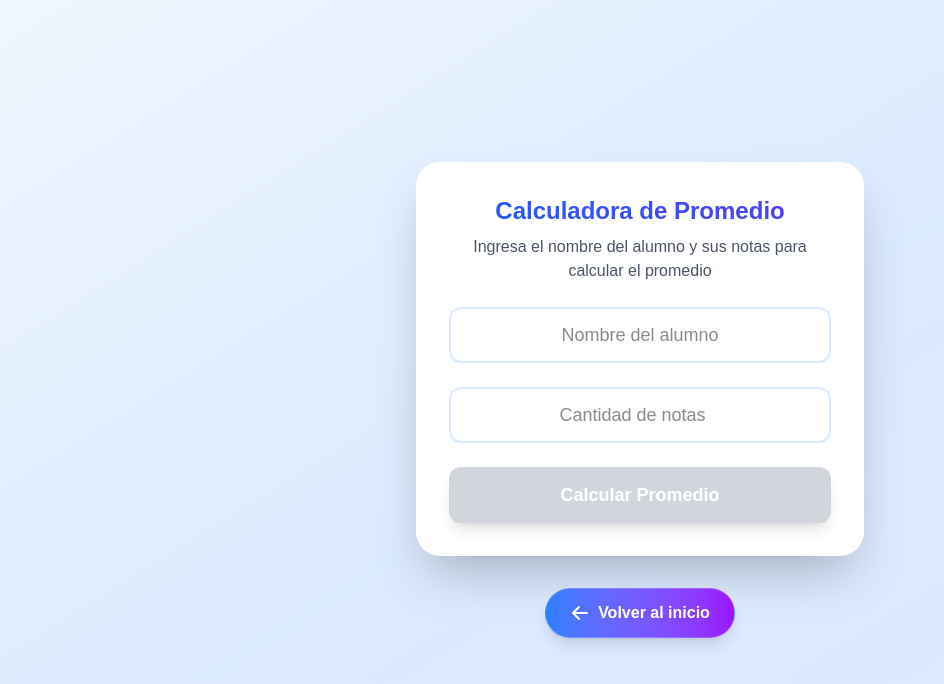
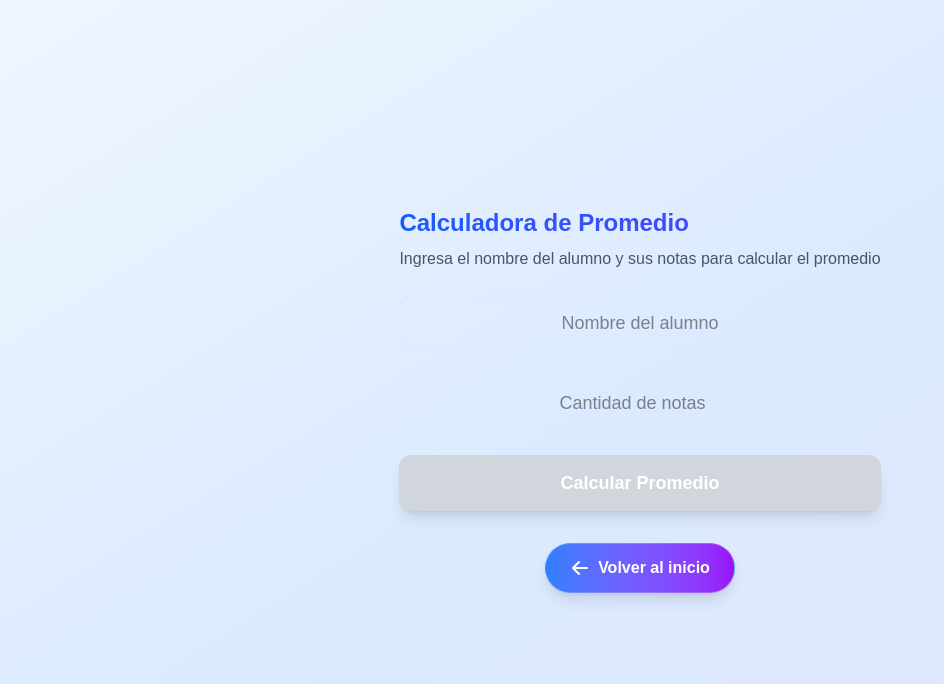
Before and after one commit to ferjbadev/claseProgramacion, a Next.js app: page /proyecto1 in a window 1280 px wide. Shown: the top 684 px of the page, without its empty margins (0-944 px from the left). Built offline with nearby package versions, Linux system fonts and the light colour scheme.

Commit message:
upgrade 2

```diff
--- a/src/app/proyecto1/page.tsx
+++ b/src/app/proyecto1/page.tsx
@@ -2,7 +2,7 @@
 
 import Link from "next/link";
 import { useState } from "react";
-import { motion, AnimatePresence } from "framer-motion";
+import { motion, AnimatePresence, Variants } from "framer-motion";
 
 export default function Proyecto1() {
   const [nombre, setNombre] = useState("");
@@ -62,9 +62,9 @@ export default function Proyecto1() {
         ease: "easeOut"
       }
     }
-  };
+  } as const;
 
-  const resultVariants = {
+  const resultVariants: Variants = {
     hidden: { opacity: 0, height: 0, marginTop: 0 },
     visible: {
       opacity: 1,
@@ -77,7 +77,7 @@ export default function Proyecto1() {
     }
   };
 
-  const noteInputVariants = {
+  const noteInputVariants: Variants = {
     hidden: { opacity: 0, y: 10 },
     visible: (i: number) => ({
       opacity: 1,
@@ -94,13 +94,11 @@ export default function Proyecto1() {
     <div className="flex flex-col items-center justify-center min-h-screen bg-gradient-to-br from-blue-50 via-blue-100 to-indigo-100 p-6">
       {/* Contenedor principal con animación de entrada */}
       <motion.div
-        className="bg-white rounded-3xl shadow-2xl p-8 w-full max-w-md text-center border border-white/20 overflow-hidden"
         initial={{ opacity: 0, y: 30, scale: 0.98 }}
         animate={{ opacity: 1, y: 0, scale: 1 }}
         transition={{
           duration: 0.6,
-          ease: [0.16, 1, 0.3, 1],
-          scale: { duration: 0.4, ease: [0.34, 1.56, 0.64, 1] }
+          ease: [0.16, 1, 0.3, 1] as const
         }}
       >
         {/* Contenido con animación escalonada */}
@@ -256,7 +254,10 @@ export default function Proyecto1() {
         className="mt-8"
         initial={{ opacity: 0, y: 20 }}
         animate={{ opacity: 1, y: 0 }}
-        transition={{ delay: 0.3, duration: 0.6, ease: [0.16, 1, 0.3, 1] }}
+        transition={{
+          duration: 0.3,
+          ease: [0.4, 0, 0.2, 1] as const
+        }}
       >
         <Link
           href="/"
--- a/src/app/proyecto2/page.tsx
+++ b/src/app/proyecto2/page.tsx
@@ -1,11 +1,12 @@
 "use client";
 import Link from "next/link";
 import { useState } from "react";
-import { motion, AnimatePresence } from "framer-motion";
+import { motion, AnimatePresence, Variants } from "framer-motion";
 
 export default function Proyecto2() {
   const [radio, setRadio] = useState("");
   const [area, setArea] = useState<string | null>(null);
+
   const calcularArea = () => {
     const r = Number(radio);
 
@@ -20,32 +21,33 @@ export default function Proyecto2() {
   };
 
   // Animación para los elementos de entrada
-  const containerVariants = {
+  const containerVariants: Variants = {
     hidden: { opacity: 0, y: 20 },
     visible: {
       opacity: 1,
       y: 0,
       transition: {
+        when: "beforeChildren",
+        staggerChildren: 0.1,
         duration: 0.5,
-        when: "beforeChildren",
-        staggerChildren: 0.1
+        ease: [0.16, 1, 0.3, 1] // cubic-bezier(0.16, 1, 0.3, 1)
       }
     }
   };
 
-  const itemVariants = {
+  const itemVariants: Variants = {
     hidden: { opacity: 0, y: 10 },
     visible: {
       opacity: 1,
       y: 0,
       transition: {
-        duration: 0.5,
-        ease: "easeOut"
+        duration: 0.4,
+        ease: [0.33, 1, 0.68, 1] // cubic-bezier(0.33, 1, 0.68, 1)
       }
     }
   };
 
-  const resultVariants = {
+  const resultVariants: Variants = {
     hidden: { opacity: 0, height: 0, marginTop: 0 },
     visible: {
       opacity: 1,
@@ -53,11 +55,10 @@ export default function Proyecto2() {
       marginTop: "1.5rem",
       transition: {
         duration: 0.5,
-        ease: [0.04, 0.62, 0.23, 0.98]
+        ease: [0.16, 1, 0.3, 1] // cubic-bezier(0.16, 1, 0.3, 1)
       }
     }
   };
-
   return (
     <div className="flex flex-col items-center justify-center min-h-screen bg-gradient-to-br from-purple-100 via-pink-50 to-amber-50 p-6">
       {/* Contenedor principal con animación de entrada */}
--- a/src/app/proyecto3/page.tsx
+++ b/src/app/proyecto3/page.tsx
@@ -1,7 +1,7 @@
 "use client";
 import Link from "next/link";
 import { useState } from "react";
-import { motion, AnimatePresence } from "framer-motion";
+import { motion, AnimatePresence, Variants } from "framer-motion";
 
 export default function Proyecto3() {
   const [celsius, setCelsius] = useState("");
@@ -35,23 +35,26 @@ export default function Proyecto3() {
     hidden: { opacity: 0, y: 10 },
     visible: {
       opacity: 1,
-      y: 0,
-      transition: { duration: 0.5 }
     }
   };
 
-  const resultVariants = {
-    hidden: { opacity: 0, height: 0 },
+  const resultVariants: Variants = {
+    hidden: {
+      opacity: 0,
+      height: 0
+    },
     visible: {
       opacity: 1,
       height: "auto",
-      transition: { duration: 0.5, ease: "easeInOut" }
+      transition: {
+        duration: 0.3,
+        ease: "easeInOut"
+      }
     }
   };
 
   return (
     <div className="flex flex-col items-center justify-center min-h-screen bg-gradient-to-r from-blue-200 via-cyan-100 to-indigo-200 p-6">
-      {/* Contenedor principal con animación de entrada */}
       <motion.div
         className="bg-white rounded-2xl shadow-xl p-8 w-full max-w-md text-center"
         initial={{ opacity: 0, y: 30 }}
--- a/src/app/proyecto4/page.tsx
+++ b/src/app/proyecto4/page.tsx
@@ -1,7 +1,7 @@
 "use client";
 import Link from "next/link";
 import { useState } from "react";
-import { motion, AnimatePresence } from "framer-motion";
+import { motion, AnimatePresence, Variants } from "framer-motion";
 
 export default function Proyecto4() {
   const [nombre, setNombre] = useState("");
@@ -11,7 +11,7 @@ export default function Proyecto4() {
 
   const generarSaludo = () => {
     if (!nombre.trim() || !edad.trim() || isNaN(Number(edad))) {
-      setMensaje("⚠️ Ingresa un nombre y una edad válida.");
+      setMensaje("⚠️ Ingresa un nombre y una edad válida");
       return;
     }
 
@@ -28,7 +28,7 @@ export default function Proyecto4() {
   };
 
   // Animación para los elementos de entrada
-  const containerVariants = {
+  const containerVariants: Variants = {
     hidden: { opacity: 0, y: 20 },
     visible: {
       opacity: 1,
@@ -39,21 +39,21 @@ export default function Proyecto4() {
         staggerChildren: 0.1
       }
     }
-  };
+  } as const;
 
-  const itemVariants = {
+  const itemVariants: Variants = {
     hidden: { opacity: 0, y: 10 },
     visible: {
       opacity: 1,
       y: 0,
       transition: {
         duration: 0.5,
-        ease: "easeOut"
+        ease: [0.16, 1, 0.3, 1] as const
       }
     }
-  };
+  } as const;
 
-  const resultVariants = {
+  const resultVariants: Variants = {
     hidden: { opacity: 0, height: 0, marginTop: 0 },
     visible: {
       opacity: 1,
@@ -61,10 +61,10 @@ export default function Proyecto4() {
       marginTop: "1.5rem",
       transition: {
         duration: 0.5,
-        ease: [0.04, 0.62, 0.23, 0.98]
+        ease: [0.04, 0.62, 0.23, 0.98] as const
       }
     }
-  };
+  } as const;
 
   return (
     <div className="flex flex-col items-center justify-center min-h-screen bg-gradient-to-br from-pink-100 via-purple-50 to-indigo-100 p-6">
```
